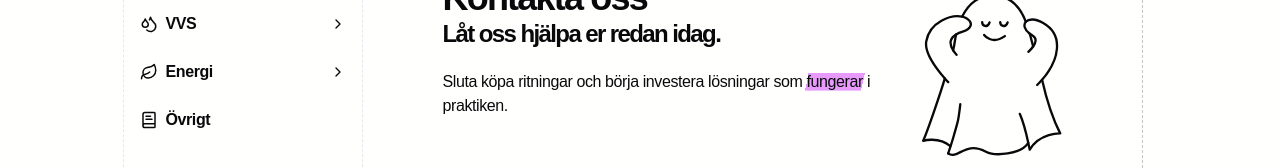
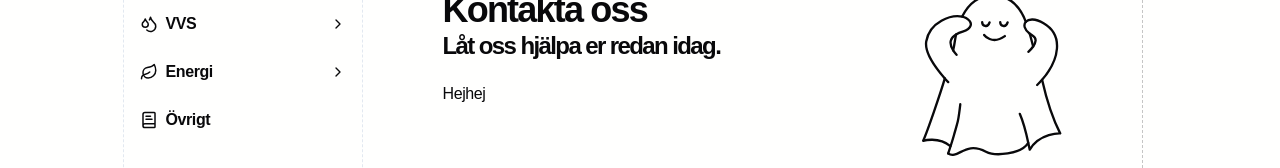
Before and after one commit to glarek/gritprojects, a SvelteKit app: page /kontakt in a window 1280 px wide. Shown: the part 184-352 px from the top of the page. Built offline with nearby package versions, Linux system fonts and the light colour scheme.

Commit message:
Justeringar kontakt

```diff
--- a/src/routes/404/+page.svelte
+++ b/src/routes/404/+page.svelte
@@ -2,6 +2,9 @@
 	<title>404 - Sidan hittades inte</title>
 </svelte:head>
 
-<h1>404 - Sidan hittades inte</h1>
-<p>Hoppsan! Sidan du letade efter verkar inte finnas.</p>
-<a href="/">Tillbaka till startsidan</a>
+<div class="flex flex-col items-center h-screen">
+	<h1 class="text-7xl">404</h1>
+	<h3>Sidan hittades inte</h3>
+	<p>Hoppsan! Sidan du letade efter verkar inte finnas.</p>
+	<a href="/">Tillbaka till startsidan</a>
+</div>
--- a/src/routes/kontakt/+page.svelte
+++ b/src/routes/kontakt/+page.svelte
@@ -19,7 +19,7 @@
 			<h2 class="font-semibold">Låt oss hjälpa er redan idag.</h2>
 
 			<p class="mt-5 mb-5">
-				Sluta köpa ritningar och börja investera lösningar som <mark>fungerar</mark> i praktiken.
+				Hejhej
 				<br />
 			</p>
 		</div>
```
Also changed, not shown: 1 other file (tests, documents, lock files or other folders).
